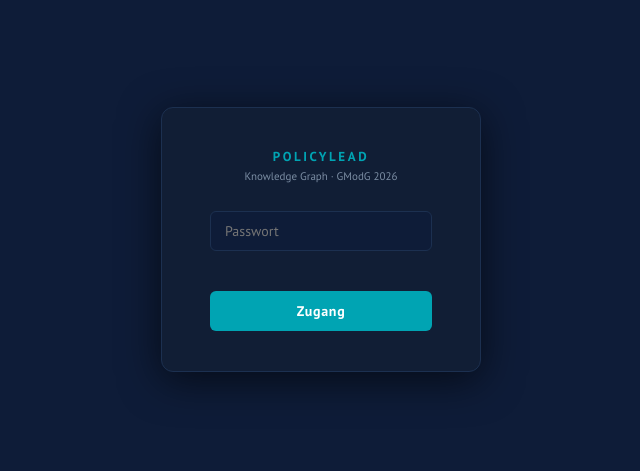
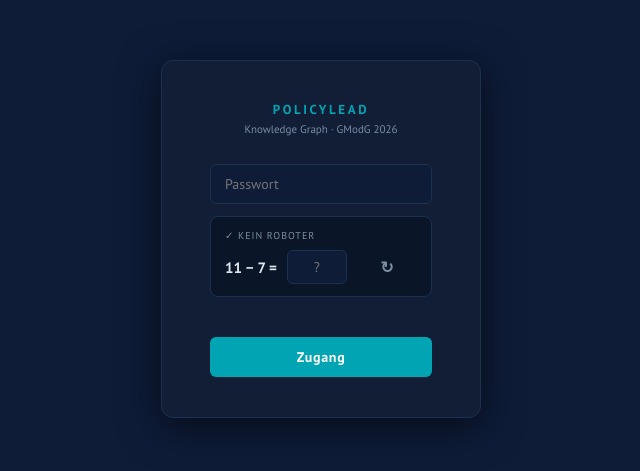
Before and after one commit to juliusjasso-private/policylead-knowledge-graph, a plain HTML site: page index.html in a window 1280 px wide. Shown: the part 161-632 px from the top of the page, without its empty margins (319-959 px from the left). Drawn offline with nearby package versions, Linux system fonts and the light colour scheme; animation ran at ten frames a second.

Commit message:
Add math CAPTCHA to login overlay
Generates random +/−/× problem on each page load; refreshable with ↻
button. Both CAPTCHA and password must be correct to unlock. Wrong
CAPTCHA resets question; wrong password resets both. Enter key works
in both fields. No external dependencies or API keys required.

Co-Authored-By: Claude Sonnet 4.6 <noreply@anthropic.com>

```diff
--- a/index.html
+++ b/index.html
@@ -643,6 +643,27 @@ window.KG_DATA = {
       outline:none; margin-bottom:12px;
       font-family:'PT Sans',sans-serif;
     "/>
+    <!-- CAPTCHA -->
+    <div style="
+      background:#0a1628; border:1px solid #1c3050; border-radius:8px;
+      padding:12px 14px; margin-bottom:12px; text-align:left;
+    ">
+      <div style="font-size:10px; color:#7b8da3; text-transform:uppercase; letter-spacing:0.1em; margin-bottom:8px;">
+        ✓ Kein Roboter
+      </div>
+      <div style="display:flex; align-items:center; gap:10px;">
+        <span id="captcha-q" style="font-size:15px; color:#e0e6ef; font-weight:700; white-space:nowrap;"></span>
+        <input id="captcha-input" type="text" inputmode="numeric" placeholder="?" autocomplete="off" style="
+          width:60px; background:#0e1c38; border:1px solid #1c3050; border-radius:6px;
+          color:#e0e6ef; font-size:14px; padding:7px 10px;
+          outline:none; font-family:'PT Sans',sans-serif; text-align:center;
+        "/>
+        <button id="captcha-refresh" title="Neue Aufgabe" style="
+          background:none; border:none; color:#7b8da3; font-size:16px;
+          cursor:pointer; padding:4px; line-height:1;
+        ">↻</button>
+      </div>
+    </div>
     <div id="pw-error" style="color:#ef5350; font-size:12px; min-height:18px; margin-bottom:10px;"></div>
     <button id="pw-btn" style="
       width:100%; background:#00a4b3; border:none; border-radius:6px;
@@ -656,10 +677,30 @@ window.KG_DATA = {
 <script>
 (function(){
   const PW = 'pl2030';
-  const overlay = document.getElementById('pw-overlay');
-  const input   = document.getElementById('pw-input');
-  const btn     = document.getElementById('pw-btn');
-  const err     = document.getElementById('pw-error');
+  const overlay  = document.getElementById('pw-overlay');
+  const input    = document.getElementById('pw-input');
+  const btn      = document.getElementById('pw-btn');
+  const err      = document.getElementById('pw-error');
+  const captchaQ = document.getElementById('captcha-q');
+  const captchaI = document.getElementById('captcha-input');
+  const captchaR = document.getElementById('captcha-refresh');
+
+  // ── CAPTCHA generator ──────────────────────────────────────────────────────
+  let captchaAnswer = 0;
+  function newCaptcha() {
+    const ops = ['+', '−', '×'];
+    const op  = ops[Math.floor(Math.random() * ops.length)];
+    let a, b, ans;
+    if (op === '+') { a = r(2,12); b = r(2,12); ans = a + b; }
+    else if (op === '−') { a = r(5,15); b = r(1, a); ans = a - b; }
+    else { a = r(2,9);  b = r(2,9);  ans = a * b; }
+    captchaAnswer = ans;
+    captchaQ.textContent = `${a} ${op} ${b} =`;
+    captchaI.value = '';
+  }
+  function r(min, max){ return Math.floor(Math.random()*(max-min+1))+min; }
+  captchaR.addEventListener('click', () => { newCaptcha(); captchaI.focus(); });
+  newCaptcha();
 
   // already unlocked this session?
   if (sessionStorage.getItem('pl_auth') === '1') {
@@ -672,20 +713,30 @@ window.KG_DATA = {
   }
 
   function tryLogin() {
-    if (input.value === PW) {
-      sessionStorage.setItem('pl_auth', '1');
-      overlay.style.display = 'none';
-      const app = document.getElementById('app');
-      if (app) app.style.visibility = 'visible';
-    } else {
+    const captchaOk = parseInt(captchaI.value, 10) === captchaAnswer;
+    const pwOk      = input.value === PW;
+    if (!captchaOk) {
+      err.textContent = 'CAPTCHA falsch — bitte neu berechnen.';
+      newCaptcha();
+      captchaI.focus();
+      return;
+    }
+    if (!pwOk) {
       err.textContent = 'Falsches Passwort.';
       input.value = '';
+      newCaptcha();
       input.focus();
+      return;
     }
+    sessionStorage.setItem('pl_auth', '1');
+    overlay.style.display = 'none';
+    const app = document.getElementById('app');
+    if (app) app.style.visibility = 'visible';
   }
 
   btn.addEventListener('click', tryLogin);
-  input.addEventListener('keydown', e => { if (e.key === 'Enter') tryLogin(); });
+  input.addEventListener('keydown',    e => { if (e.key === 'Enter') tryLogin(); });
+  captchaI.addEventListener('keydown', e => { if (e.key === 'Enter') tryLogin(); });
   input.focus();
 })();
 </script>
```
